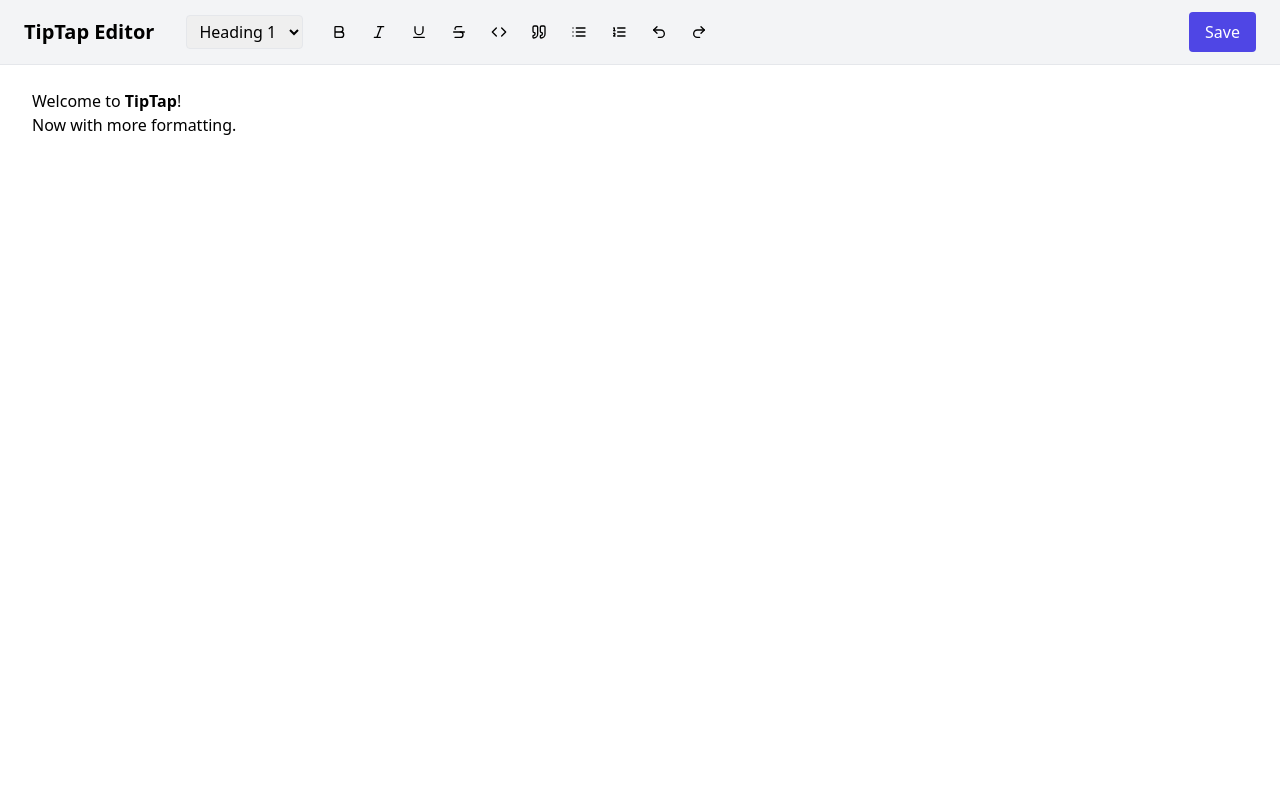
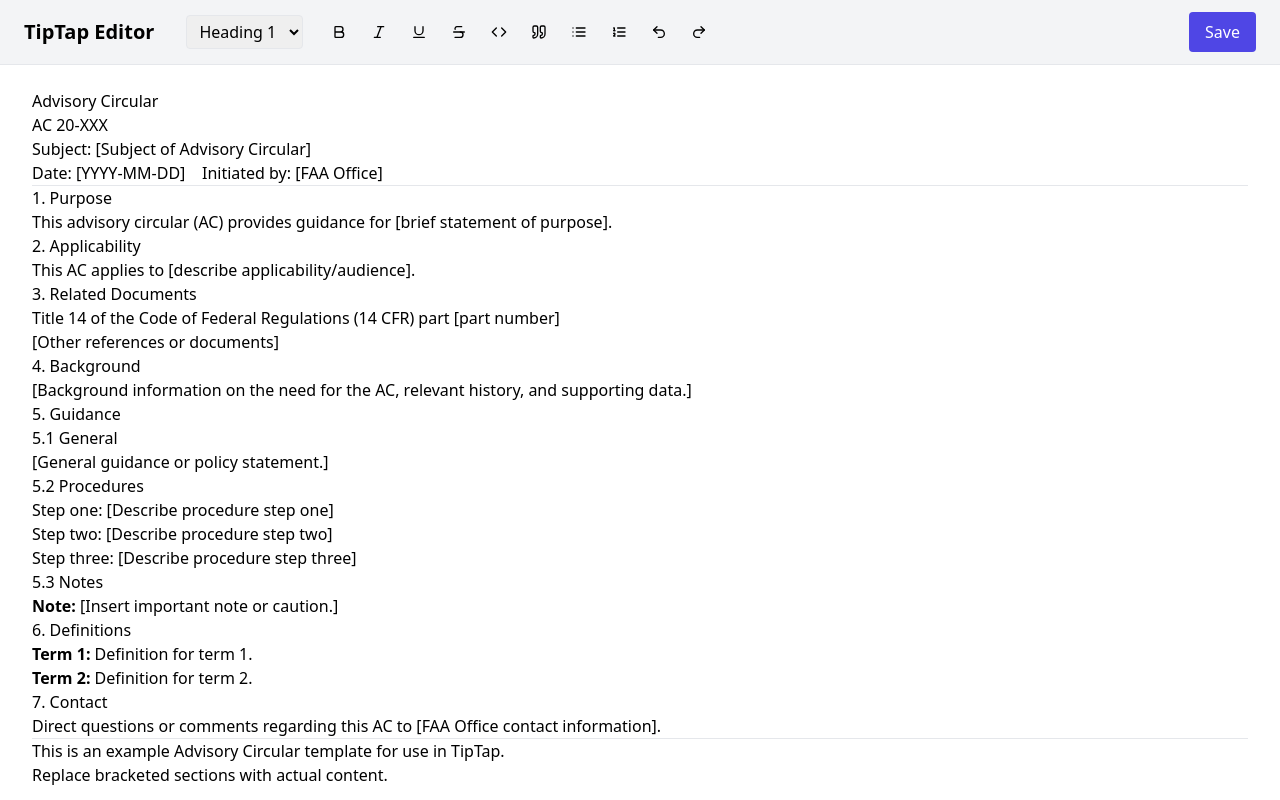
Before and after one commit to eputnam77/DocReview360, a Next.js app in the folder frontend/: page /editors/tiptap in a window 1280 px wide. Built offline with nearby package versions, Linux system fonts and the light colour scheme.

Commit message:
Update tiptap.tsx

```diff
--- a/frontend/pages/editors/tiptap.tsx
+++ b/frontend/pages/editors/tiptap.tsx
@@ -3,6 +3,7 @@ import { useEditor, EditorContent } from "@tiptap/react";
 import StarterKit from "@tiptap/starter-kit";
 import Underline from "@tiptap/extension-underline";
 import { Bold, Italic, Strikethrough, Underline as UnderlineIcon, Code, List, ListOrdered, Quote, Undo2, Redo2, Heading } from "lucide-react";
+import FAA_AC_TEMPLATE from "@/data/tiptapTemplates/faa_ac_template";
 
 export default function TiptapEditorPage() {
   const editor = useEditor({
@@ -10,7 +11,7 @@ export default function TiptapEditorPage() {
       StarterKit,
       Underline,
     ],
-    content: "<h1>Welcome to <b>TipTap</b>!</h1><p>Now with more formatting.</p>",
+    content: FAA_AC_TEMPLATE,
     autofocus: true,
     immediatelyRender: false,
     editorProps: {
```
